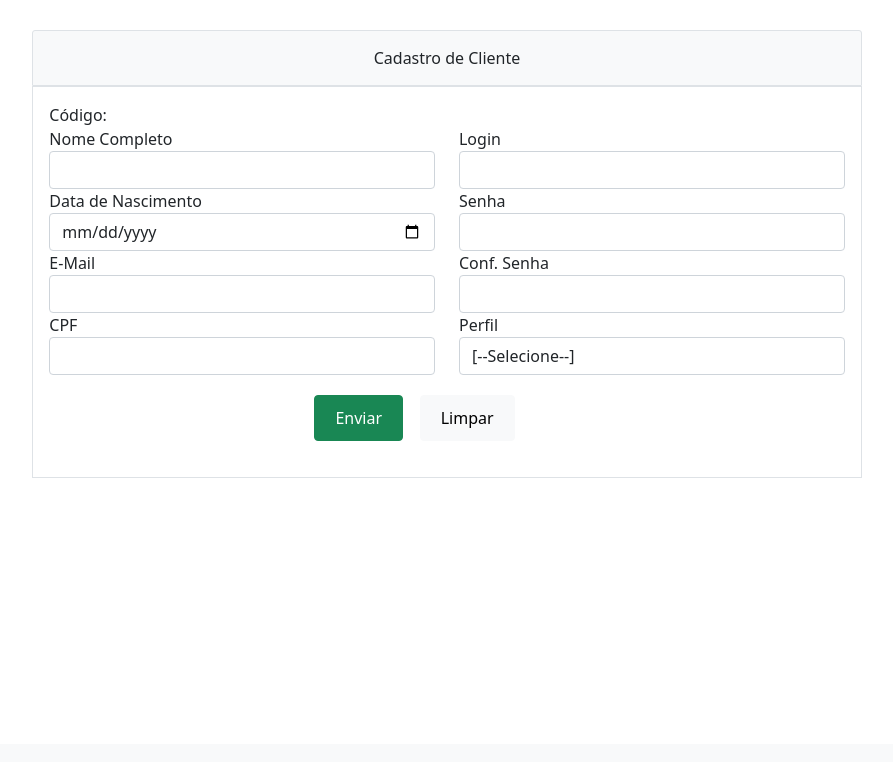
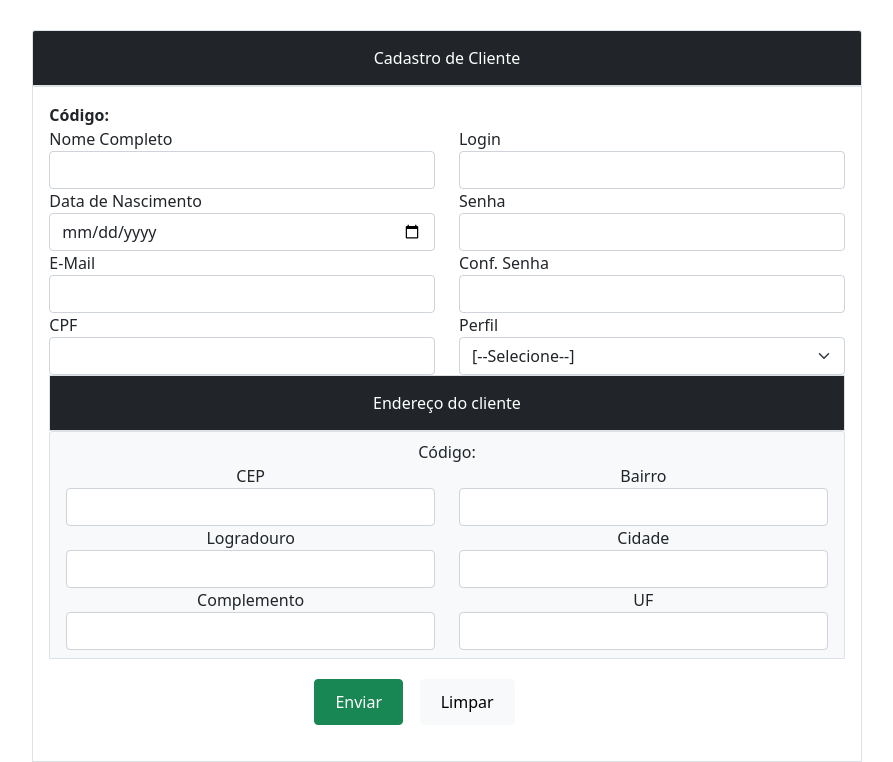
Before and after one commit to vitorbrack/PDO, a PHP site: page /cadastro.php in a window 1280 px wide. Shown: the part 56-818 px from the top of the page, without its empty margins (193-1086 px from the left). Before the commit the page ends 534 px from the top, so only its background shows below. Run offline with PHP 8.4, Linux system fonts and the light colour scheme; some libraries are stand-ins or nearby versions.

Commit message:
nao foi hj

```diff
--- a/cadastro.php
+++ b/cadastro.php
@@ -1,18 +1,43 @@
+<?php
+include_once 'controller/PessoaController.php';
+include_once './model/Pessoa.php';
+include_once './model/Endereco.php';
+include_once './model/Mensagem.php';
+$pe = new Pessoa();
+$en = new Endereco();
+$msg = new Mensagem();
+$pe->setFkEndereco($en);
+$btEnviar = FALSE;
+?>
+
 <!DOCTYPE html>
 <html>
+
 <head>
     <meta charset="UTF-8">
     <title>Login</title>
     <link rel="stylesheet" href="css/bootstrap.css">
     <link rel="stylesheet" href="css/bootstrap.min.css">
     <style>
-            .btInput{
+        .btInput {
             padding: 10px 20px 10px 20px;
             margin-top: 20px;
             margin-bottom: 20px;
         }
     </style>
+    <script>
+            function mascara(t, mask){
+                var i = t.value.length;
+                var saida = mask.substring(1,0);
+                var texto = mask.substring(i)
+
+                if (texto.substring(0,1) != saida){
+                    t.value += texto.substring(0,1);
+                }
+            }
+        </script>
 </head>
+
 <body>
     <nav class="navbar navbar-expand-lg navbar-light bg-light">
         <div class="container-fluid">
@@ -50,14 +75,15 @@
         <div class="row" style="margin-top: 30px;">
             <div class="col-8 offset-2">
 
-                    <div class="card-header bg-light text-center border"
-                         style="padding-bottom: 15px; padding-top: 15px;">
+                <div class="card-header bg-dark text-center text-white border" style="padding-bottom: 15px; padding-top: 15px;">
                     Cadastro de Cliente
                 </div>
                 <?php
                 //envio dos dados para o BD
                 if (isset($_POST['cadastrar'])) {
-                        include_once 'controller/PessoaController.php';
+                    $nome = trim($_POST['nome']);
+                    if ($nome != ""){
+                    $idpessoa = $_POST['idPessoa'];
                     $nome = $_POST['nome'];
                     $dtNasc = $_POST['dtNasc'];
                     $login = $_POST['login'];
@@ -65,58 +91,110 @@
                     $perfil = $_POST['perfil'];
                     $cpf = $_POST['cpf'];
                     $email = $_POST['email'];
+                    $cep = $_POST['cep'];
+                    $logradouro = $_POST['logradouro'];
+                    $complemento = $_POST['complemento'];
+                    $bairro = $_POST['bairro'];
+                    $cidade = $_POST['cidade'];
+                    $uf = $_POST['uf'];
 
                     $pc = new PessoaController();
-                        echo "<p>".$pc->inserirPessoa($nome, $dtNasc,
-                            $login, $senha, $perfil, $email, $cpf,)."</p>";
+                    unset($_POST['cadastrar']);
+                    $msg = $pc->inserirPessoa(
+                        $nome,
+                        $dtNasc,
+                        $login,
+                        $senha,
+                        $perfil,
+                        $email,
+                        $cpf,
+                        $cep,
+                        $logradouro ,
+                        $complemento ,
+                        $bairro,
+                        $cidade,
+                        $uf
+                    );
+                    echo $msg->getMsg();
+                            echo "<META HTTP-EQUIV='REFRESH' CONTENT=\"2;
+                                URL='cadastro.php'\">";
+                }
             }
                 ?>
                 <div class="card-body border">
                     <form method="post" action="">
                         <div class="row">
                             <div class="col-md-6">
-                                    <label>Código: </label> <br>
+                            <strong>Código: <label style="color:red;">
+                                            <?php
+                                            if ($pe != null) {
+                                                echo $pe->getIdPessoa();
+                                                ?>
+                                            </label></strong>
+                                        <input type="hidden" name="idpessoa"
+                                               value="<?php echo $pe->getIdPessoa() ?>"><br>
+                                               <?php
+                                           }
+                                           ?>
                                 <label>Nome Completo</label>
-                                    <input class="form-control" type="text"
-                                           name="nome">
+                                <input class="form-control" type="text" name="nome" value="<?php echo $pe->getNome(); ?>">
                                 <label>Data de Nascimento</label>
-                                    <input class="form-control" type="date"
-                                           name="dtNasc">
+                                <input class="form-control" type="date" name="dtNasc" value="<?php echo $pe->getDtNasc(); ?>">
                                 <label>E-Mail</label>
-                                    <input class="form-control" type="email"
-                                           name="email">
+                                <input class="form-control" type="email" name="email" value="<?php echo $pe->getEmail(); ?>">
                                 <label>CPF</label>
-                                    <label id="valCpf" style="color: red; font-size: 11px;"></label>
-                                    <input class="form-control" type="text" id="cpf"
-                                           onkeypress="mascara(this, '###.###.###-##')" maxlength="14"
-                                           onblur="return validaCpfCnpj();" name="cpf"
-                                           required="required">
+                                <input class="form-control" type="text" name="cpf" value="<?php echo $pe->getCpf(); ?>">
                             </div>
                             <div class="col-md-6">
                                 <br>
                                 <label>Login</label>
-                                    <input class="form-control" type="text"
-                                           name="login">
+                                <input class="form-control" type="text" name="login" value="<?php echo $pe->getLogin(); ?>">
                                 <label>Senha</label>
-                                    <input class="form-control" type="password"
-                                           name="senha">
+                                <input class="form-control" type="password" name="senha" value="<?php echo $pe->getSenha(); ?>">
                                 <label>Conf. Senha</label>
-                                    <input class="form-control" type="password"
-                                           name="senha2">
+                                <input class="form-control" type="password" name="senha2">
                                 <label>Perfil</label>
-                                    <select name="perfil" class="form-control">
+                                <select name="perfil" class="form-select">
                                     <option>[--Selecione--]</option>
-                                        <option>Cliente</option>
-                                        <option>Funcionário</option>
+                                    <option value="<?php echo $pe->getPerfil();?>">Cliente</option>
+                                    <option value="<?php echo $pe->getPerfil();?>">Funcionário</option>
                                 </select>
                             </div>
                         </div>
+                        <div class="card-header bg-dark text-center text-white border" style="padding-bottom: 15px; padding-top: 15px;">
+                            Endereço do cliente
+                        </div>
+                        <div class="col-12 ">
+                            <div class="card-header bg-light text-center text-dark border">
+                                <div class="row">
+                                <label>Código: </label> <br>
+                                </div>
+                                <div class="row">
+
+                                    <div class="col-md-6 ">
+                                        <label>CEP</label><br>
+                                        <input class="form-control" type="text" id="cep" onkeypress="mascara(this, '#####-###')" maxlength="9" value="<?php echo $pe->getFkEndereco()->getCep(); ?>" name="cep">
+                                        <label>Logradouro</label>
+                                        <input type="text" class="form-control" name="logradouro" id="rua" value="<?php echo $pe->getFkEndereco()->getLogradouro(); ?>" >
+                                        <label>Complemento</label>
+                                        <input type="text" class="form-control" name="complemento" id="complemento" <?php echo $pe->getFkEndereco()->getComplemento(); ?>" >
+                                    </div>
+                                    <div class="col-md-6">
+                                        <label>Bairro</label>
+                                        <input type="text" class="form-control" name="bairro" id="bairro" value="<?php echo $pe->getFkEndereco()->getBairro(); ?>" >
+                                        <label>Cidade</label>
+                                        <input type="text" class="form-control" name="cidade" id="cidade" value="<?php echo $pe->getFkEndereco()->getCidade(); ?>" >
+                                        <label>UF</label>
+                                        <input type="text" class="form-control" name="uf" id="uf" value="<?php echo $pe->getFkEndereco()->getUf(); ?>" maxlength="2" >
+                                    </div>
+                                </div>
+                            </div>
+                        </div>
+
                         <div class="col-6 offset-4">
-                                <input type="submit" name="cadastrar"
-                                       class="btn btn-success btInput" value="Enviar">
+                            <input type="submit" name="cadastrar" class="btn btn-success btInput" value="Enviar">
                             &nbsp;&nbsp;
-                                <input type="reset"
-                                       class="btn btn-light btInput" value="Limpar">
+                            <input type="reset" class="btn btn-light btInput" value="Limpar">
                         </div>
                     </form>
                 </div>
@@ -126,157 +204,102 @@
     <script src="js/bootstrap.js"></script>
     <script src="js/bootstrap.min.js"></script>
     <script>
-            function apenasNumeros(string)
-            {
-                var numsStr = string.replace(/[^0-9]/g,'');
-                return parseInt(numsStr);
-            }
-            function mascara(t, mask){
-                var i = t.value.length;
-                var saida = mask.substring(1,0);
-                var texto = mask.substring(i);
-                var n = texto.substring(0,1);
-                var n = n.replace(/[a-zA-z]/,'');
-                n = parseInt(n);
-                if(isNaN(n)){
-                    if (texto.substring(0,1) !== saida){
-                        t.value += texto.substring(0,1);
-                    }
-                }else{
-                    t.value = "";
-                    document.getElementById("cpf").value = "";
-                }
-            }
+        var myModal = document.getElementById('myModal')
+        var myInput = document.getElementById('myInput')
+
+        myModal.addEventListener('shown.bs.modal', function () {
+            myInput.focus()
+        })
     </script>
+    <script src="js/JQuery.js"></script>
+    <script src="js/JQuery.min.js"></script>
     <script>
- function validaCpfCnpj() {
-    var val = document.getElementById("cpf").value;
-    if (val.length == 14) {
-        var cpf = val.trim();
+        var myModal = document.getElementById('myModal')
+        var myInput = document.getElementById('myInput')
 
-        cpf = cpf.replace(/\./g, '');
-        cpf = cpf.replace('-', '');
-        cpf = cpf.split('');
+        myModal.addEventListener('shown.bs.modal', function() {
+            myInput.focus()
+        })
+    </script>
+    <!-- Adicionando Javascript controle de endereço via cep-->
+    <script>
+        $(document).ready(function() {
 
-        var v1 = 0;
-        var v2 = 0;
-        var aux = false;
-
-        for (var i = 1; cpf.length > i; i++) {
-            if (cpf[i - 1] != cpf[i]) {
-                aux = true;
-            }
+            function limpa_formulário_cep() {
+                // Limpa valores do formulário de cep.
+                $("#rua").val("");
+                $("#bairro").val("");
+                $("#cidade").val("");
+                $("#uf").val("");
+                $("#cepErro").val("");
             }
 
-        if (aux == false) {
-            document.getElementById("valCpf").innerHTML = "* CPF inválido";
-            return false;
+            //Quando o campo cep perde o foco.
+            $("#cep").blur(function() {
+
+                //Nova variável "cep" somente com dígitos.
+                var cep = $(this).val().replace(/\D/g, '');
+
+                //Verifica se campo cep possui valor informado.
+                if (cep != "") {
+
+                    //Expressão regular para validar o CEP.
+                    var validacep = /^[0-9]{8}$/;
+
+                    //Valida o formato do CEP.
+                    if (validacep.test(cep)) {
+
+                        //Preenche os campos com "..." enquanto consulta webservice.
+                        $("#rua").val("...");
+                        $("#bairro").val("...");
+                        $("#cidade").val("...");
+                        $("#uf").val("...");
+
+
+                        //Consulta o webservice viacep.com.br/
+                        $.getJSON("https://viacep.com.br/ws/" + cep + "/json/?callback=?", function(dados) {
+
+                            if (!("erro" in dados)) {
+                                //Atualiza os campos com os valores da consulta.
+                                $("#rua").val(dados.logradouro);
+                                $("#bairro").val(dados.bairro);
+                                $("#cidade").val(dados.localidade);
+                                $("#uf").val(dados.uf);
+
+                            } //end if.
+                            else {
+                                //CEP pesquisado não foi encontrado.
+                                limpa_formulário_cep();
+                                Swal.fire({
+                                    icon: 'error',
+                                    title: 'Oops...',
+                                    text: 'CEP não encontrado'
+                                })
+
                             }
+                        });
+                    } //end if.
+                    else {
+                        //cep é inválido.
+                        limpa_formulário_cep();
+                        Swal.fire({
+                            icon: 'error',
+                            title: 'Oops...',
+                            text: 'CEP Inválido'
 
-        for (var i = 0, p = 10; (cpf.length - 2) > i; i++, p--) {
-            v1 += cpf[i] * p;
+                        })
                     }
+                } //end if.
+                else {
+                    //cep sem valor, limpa formulário.
+                    limpa_formulário_cep();
+                }
+            });
+        });
+    </script>
+    <script src="//cdn.jsdelivr.net/npm/sweetalert2@11"></script>
+    <script src="sweetalert2.min.js"></script>
+    <link rel="stylesheet" href="sweetalert2.min.css">
+</body>
 
-        v1 = ((v1 * 10) % 11);
-
-        if (v1 == 10) {
-            v1 = 0;
-        }
-
-        if (v1 != cpf[9]) {
-            document.getElementById("valCpf").innerHTML = "* CPF inválido";
-            return false;
-        }
-
-        for (var i = 0, p = 11; (cpf.length - 1) > i; i++, p--) {
-            v2 += cpf[i] * p;
-        }
-
-        v2 = ((v2 * 10) % 11);
-
-        if (v2 == 10) {
-            v2 = 0;
-        }
-
-        if (v2 != cpf[10]) {
-            document.getElementById("valCpf").innerHTML = "* CPF inválido";
-            return false;
-        } else {
-            document.getElementById("valCpf").innerHTML = "";
-            return true;
-        }
-    } else if (val.length == 18) {
-        var cnpj = val.trim();
-
-        cnpj = cnpj.replace(/\./g, '');
-        cnpj = cnpj.replace('-', '');
-        cnpj = cnpj.replace('/', '');
-        cnpj = cnpj.split('');
-
-        var v1 = 0;
-        var v2 = 0;
-        var aux = false;
-
-        for (var i = 1; cnpj.length > i; i++) {
-            if (cnpj[i - 1] != cnpj[i]) {
-                aux = true;
-            }
-        }
-
-        if (aux == false) {
-            document.getElementById("valCpf").innerHTML = "* CPF inválido";
-            return false;
-        }
-
-        for (var i = 0, p1 = 5, p2 = 13; (cnpj.length - 2) > i; i++, p1--, p2--) {
-            if (p1 >= 2) {
-                v1 += cnpj[i] * p1;
-            } else {
-                v1 += cnpj[i] * p2;
-            }
-        }
-
-        v1 = (v1 % 11);
-
-        if (v1 < 2) {
-            v1 = 0;
-        } else {
-            v1 = (11 - v1);
-        }
-
-        if (v1 != cnpj[12]) {
-            document.getElementById("valCpf").innerHTML = "* CPF inválido";
-            return false;
-        }
-
-        for (var i = 0, p1 = 6, p2 = 14; (cnpj.length - 1) > i; i++, p1--, p2--) {
-            if (p1 >= 2) {
-                v2 += cnpj[i] * p1;
-            } else {
-                v2 += cnpj[i] * p2;
-            }
-        }
-
-        v2 = (v2 % 11);
-
-        if (v2 < 2) {
-            v2 = 0;
-        } else {
-            v2 = (11 - v2);
-        }
-
-        if (v2 != cnpj[13]) {
-            document.getElementById("valCpf").innerHTML = "* CPF inválido";
-            return false;
-        } else {
-            document.getElementById("valCpf").innerHTML = "";
-            return true;
-        }
-    } else {
-        document.getElementById("valCpf").innerHTML = "* CPF inválido";
-        return false;
-    }
- }
-</script>
-    </body>
 </html>
--- a/controller/PessoaController.php
+++ b/controller/PessoaController.php
@@ -6,10 +6,15 @@ require_once 'c:/xampp/htdocs/PHPMatutinoPDO/model/Endereco.php';
 class PessoaController {
 
     public function inserirPessoa($nome, $dtNasc, $login, $senha,
-            $perfil, $email, $cpf,$cep){
+            $perfil, $email, $cpf,$cep, $logradouro , $uf , $bairro, $cidade, $complemento){
 
-                $endereco = new Endereco();
-                $endereco->setCep($cep);
+        $endereco = new Endereco();
+        $endereco->setCep($cep);
+        $endereco->setLogradouro($logradouro);
+        $endereco->setUf($uf);
+        $endereco->setBairro($bairro);
+        $endereco->setCidade($cidade);
+        $endereco->setComplemento($complemento);
 
         $pessoa = new Pessoa();
         $pessoa->setNome($nome);
@@ -21,6 +26,8 @@ class PessoaController {
         $pessoa->setCpf($cpf);
         $pessoa->setFkEndereco($endereco);
 
+        $pessoa->setFkEndereco($endereco);
+
         $daoPessoa = new daoPessoa();
         return $daoPessoa->inserir($pessoa);
     }
--- a/dao/daoPessoa.php
+++ b/dao/daoPessoa.php
@@ -3,7 +3,7 @@
 require_once 'C:/xampp/htdocs/PHPMatutinoPDO/bd/Conecta.php';
 require_once 'C:/xampp/htdocs/PHPMatutinoPDO/model/Pessoa.php';
 require_once  'C:/xampp/htdocs/PHPMatutinoPDO/model/Endereco.php';
-include_once 'C:/xampp/htdocs/PHPMatutinoPDO/model/Mensagem.php.php';
+include_once 'C:/xampp/htdocs/PHPMatutinoPDO/model/Mensagem.php';
 
 class daoPessoa {
 
@@ -20,15 +20,13 @@ class daoPessoa {
             $perfil = $pessoa->getPerfil();
             $email = $pessoa->getEmail();
             $cpf = $pessoa->getCpf();
-            $fkendereco = $pessoa->getFkEndereco();
 
-            $logradouro = $pessoa->getEndereco()->getLogradouro();
-            $complemento = $pessoa->getEndereco()->getComplemento();
-            $bairro = $pessoa->getEndereco()->getBairro();
-            $cidade = $pessoa->getEndereco()->getCidade();
-            $uf = $pessoa->getEndereco()->getUf();
-            $cep = $pessoa->getEndereco()->getCep();
-
+            $cep = $pessoa->getFkEndereco()->getCep();
+            $logradouro = $pessoa->getFkEndereco()->getLogradouro();
+            $complemento = $pessoa->getFkEndereco()->getComplemento();
+            $bairro = $pessoa->getFkEndereco()->getBairro();
+            $cidade = $pessoa->getFkEndereco()->getCidade();
+            $uf = $pessoa->getFkEndereco()->getUf();
 
             //$msg->setMsg("$logradouro, $complemento, $cep");
             try {
@@ -75,15 +73,17 @@ class daoPessoa {
                         }
                     }
 
-                    //processo para inserir dados de fornecedor
-                    $stmt = $conecta->prepare("insert into fornecedor values "
-                            . "(null,?,?,?,?,?,?)");
-                    $stmt->bindParam(1, $nomeFornecedor);
-                    $stmt->bindParam(2, $representante);
-                    $stmt->bindParam(3, $email);
-                    $stmt->bindParam(4, $telFixo);
-                    $stmt->bindParam(5, $telCel);
-                    $stmt->bindParam(6, $fkEnd);
+                    //processo para inserir dados de pessoa
+                    $stmt = $conecta->prepare("insert into pessoa values "
+                            . "(null,?,?,?,?,?,?,?,?)");
+                    $stmt->bindParam(1, $nome);
+                    $stmt->bindParam(2, $dtNasc);
+                    $stmt->bindParam(3, $login);
+                    $stmt->bindParam(4, $senha);
+                    $stmt->bindParam(5, $perfil);
+                    $stmt->bindParam(6,$email);
+                    $stmt->bindParam(7, $cpf);
+                    $stmt->bindParam(8,$fkEnd);
                     $stmt->execute();
                 }
 
```
Lines whose indentation alone changed are shown as unchanged.
